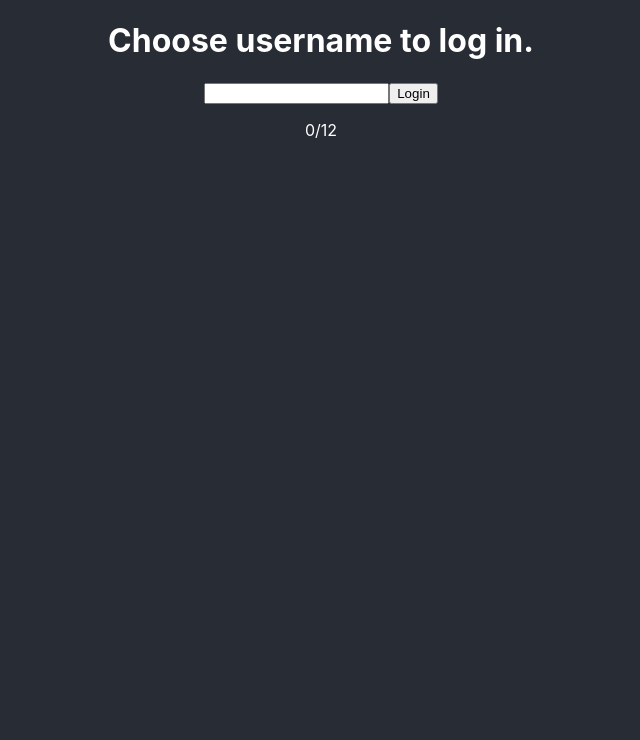
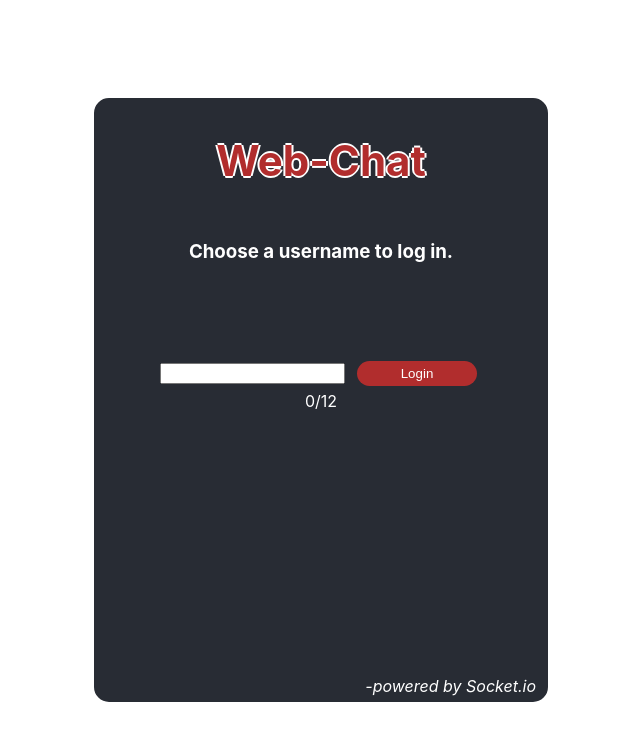
Before and after one commit to danielReineborn/mandatory-advanced-js1, a React (Create React App) app: page / in a window 1280 px wide. Shown: the top 740 px of the page, without its empty margins (319-959 px from the left). Built offline with nearby package versions, Linux system fonts and the light colour scheme; no server answers.

Commit message:
small fixing

```diff
--- a/src/App.css
+++ b/src/App.css
@@ -1,58 +1,101 @@
+.moac {
+  width: 100%;
+  height: 100vh;
+  display:flex;
+  align-content: center;
+}
+
 .App {
   text-align: center;
   background-color: #282c34;
-  height: 100vh;
+  height: 600px;
+  width: 450px;
   display: flex;
   flex-flow: column;
+  border: 2px solid #282c34;
+  border-radius: 15px;
+  margin: auto;
 
 }
 
 .chatWindow {
   display:flex;
-  justify-items: center;
-
+  flex-flow: column;
+  width: 450px;
 }
 
 .btn-cont {
   background-color: #282c34;
-  width: 25vw;
+  display: flex;
+  flex-flow: row-reverse;
+  border-radius: 15px;
 }
 
-.btn-logout {
-  width: 55px;
+.btn-std {
+  width: 120px;
   height: 35px;
-  background-color: #6a6c70;
+  background-color: #b12d2d;
   color: white;
+  margin: 5px;
+  border: none;
+  border-radius: 40px
+}
+.btn-login {
+  height: 25px;
+  margin-left: 12px;
+}
+.btn-std:hover {
+  cursor: pointer;
 }
 
 .chat {
   text-align: center;
   background-color: #282c34;
-  height: 80vh;
-  width: 75vw;
+  height: 495px;
+  width: 450px;
   display: flex;
   flex-flow: column;
-  justify-content: flex-end;
-  align-content: flex-start;
+/*   justify-content: flex-end;
+  align-content: flex-start; */
   overflow: auto;
-  border: 2px solid white;
+  border-radius: 15px;
+
 }
 
 .loginScreen {
+  position: relative;
   display: flex;
   flex-flow: column;
   justify-content: flex-start;
 }
-
-.title {
-
-color: white;
+.form-login {
+  margin-top: 75px;
+}
+.title-login {
+  margin: 35px;
+  font-size: 42px;
+  color: #b12d2d;
+  text-shadow: -2px 0 white, 0 2px white, 2px 0 white, 0 -2px white;
+  /* border: 1px solid white; */
+  border-radius: 15px;
 }
 
-@media (prefers-reduced-motion: no-preference) {
-  .App-logo {
-    animation: App-logo-spin infinite 20s linear;
-  }
+.count {
+  color: white;
+  margin: 0px;
+}
+
+.words {
+
+  color: white;
+}
+
+.foot-info {
+  color: white;
+  position: absolute;
+  top: 560px;
+  right: 10px;
+  font-style: italic;
 }
 
 .listItem {
@@ -60,18 +103,3 @@ color: white;
   text-align: left;
   color: white;
 }
-
-
-
-.App-link {
-  color: #61dafb;
-}
-
-@keyframes App-logo-spin {
-  from {
-    transform: rotate(0deg);
-  }
-  to {
-    transform: rotate(360deg);
-  }
-}
--- a/src/App.js
+++ b/src/App.js
@@ -37,12 +37,12 @@ class App extends React.Component {
 
     }
     return (
-      <div className="App">
-        {element}
+      <section className="moac">
+        <div className="App">
+          {element}
+        </div>
 
-
-
-      </div>
+      </section>
     );
   }
 }
--- a/src/ChatWindow.js
+++ b/src/ChatWindow.js
@@ -14,6 +14,7 @@ class ChatWindow extends React.Component {
         this.onChange = this.onChange.bind(this);
         this.onSubmit = this.onSubmit.bind(this);
         this.logOut = this.logOut.bind(this);
+        this.scrollBar = React.createRef();
     }
 
     renderPastMsg(data) {
@@ -24,8 +25,11 @@ class ChatWindow extends React.Component {
     }
 
     scrollBottom() {
-        let element = document.querySelector(".chat");
-        element.scrollTop = element.scrollHeight;
+        /* let element = document.querySelector(".chat");
+        element.scrollTop = element.scrollHeight; */
+
+        //Bättre
+        this.scrollBar.current.scrollTo(0, this.scrollBar.current.scrollHeight)
     }
 
     onChange(e) {
@@ -89,11 +93,20 @@ class ChatWindow extends React.Component {
         this.scrollBottom();
     }
     render() {
+        //count chars in state.value
+        let charCount = this.state.value.length;
+
 
         return (
+
+
             <section className="chatWindow">
+                <div className="btn-cont">
 
-                <div className="chat">
+                    <button onClick={this.logOut} className="btn-std">Close</button>
+                </div>
+
+                <div className="chat" ref={this.scrollBar}>
                     <ul>
 
                         {this.state.pastMsgs.map((x) => {
@@ -104,13 +117,13 @@ class ChatWindow extends React.Component {
                             return <ListItem key={x.id}>{`${x.username}: ${x.content}`}</ListItem>
                         })}
                     </ul>
+                </div >
+                <div className="input-chat">
                     <form onSubmit={this.onSubmit}>
-                        <input required maxLength="200" onChange={this.onChange} type="textarea" value={this.state.value} />
+                        <input required minLength="1" maxLength="200" onChange={this.onChange} type="text" value={this.state.value} />
                     </form>
-                </div >
-                <div className="btn-cont">
+                    <p className="count">{charCount}/200</p>
 
-                    <button onClick={this.logOut} className="btn-logout">Logout!</button>
                 </div>
             </section>
         )
--- a/src/Login.js
+++ b/src/Login.js
@@ -16,19 +16,11 @@ class Login extends React.Component {
     onSubmit(e) {
         e.preventDefault();
         let userName = this.state.value;
-
         this.setState({
             value: "",
 
         });
-        console.log(this.state.value, this.state.count)
-
-
-
         this.props.onLogin(userName, true);
-
-
-
     }
     onChange(e) {
         let wordCount = this.state.value.split("");
@@ -43,15 +35,23 @@ class Login extends React.Component {
         let words = this.state.value.split("").filter(x => x);
         let wordCount = words.length;
 
+        let notValid = /[äöåÄÖÅ]/;
+        let validInfo = null;
+        if (notValid.test(this.state.value)) {
+            validInfo = <p className="words">"ÅÄÖ" is not valid.</p>
+        }
+
         return (
             <div className="loginScreen">
-                <h1 className="title">Choose username to log in.</h1>
-                <form onSubmit={this.onSubmit} action="">
-                    <input required pattern="[a-zA-Z0-9\s]{1,12}" value={this.state.value} maxLength="12" onChange={this.onChange} type="text" name="" id="login" />
-                    <input type="submit" value="Login" />
+                <h1 className="title-login">Web-Chat</h1>
+                <h3 className="words">Choose a username to log in.</h3>
+                <form className="form-login" onSubmit={this.onSubmit} action="">
+                    <input required pattern="[a-zA-Z0-9\s_-]{1,12}" value={this.state.value} maxLength="12" onChange={this.onChange} type="text" name="" id="login" />
+                    <input className="btn-std btn-login" type="submit" value="Login" />
                 </form>
-                <p style={{ color: "white" }} className="words">{wordCount}/12</p>
-
+                <p className="count">{wordCount}/12</p>
+                {validInfo}
+                <p className="foot-info">-powered by Socket.io</p>
             </div >
         )
     }
```
Also changed, not shown: src/ChatInput.js (deleted, +0 -49 lines).
